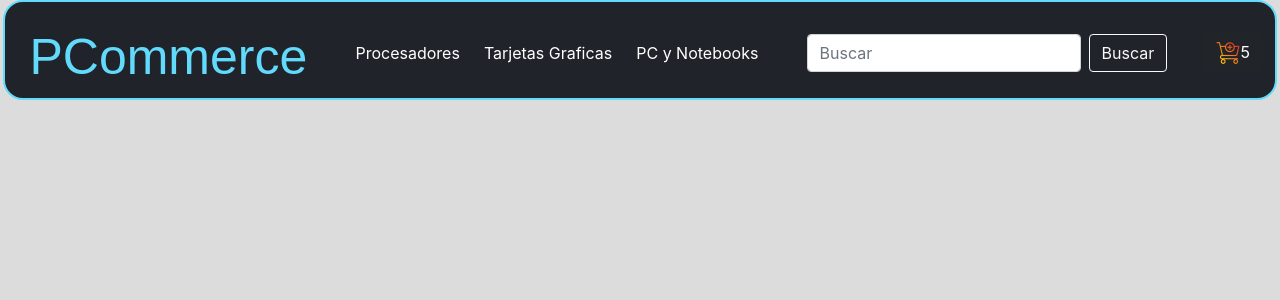
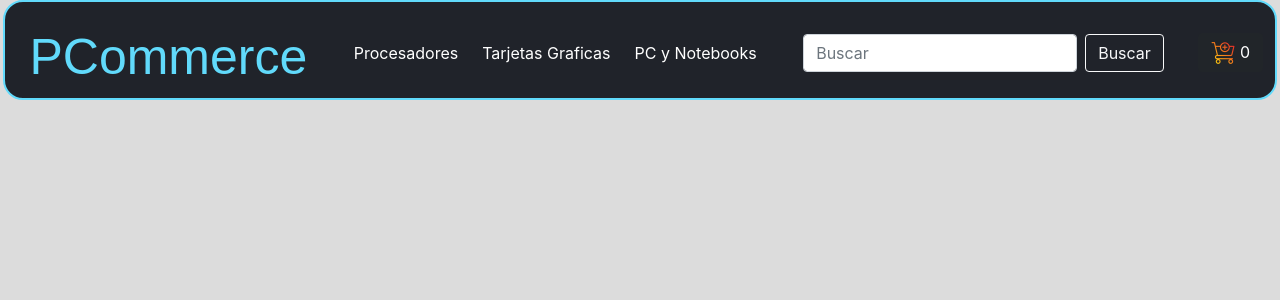
Before and after one commit to Darwinaly/CoderHouse-React-JS-PCommerce, a React (Create React App) app: page /cart in a window 1280 px wide. Shown: the top 300 px of the page. Built offline with nearby package versions, Linux system fonts and the light colour scheme.

Commit message:
Darwin Figueredo - Desafio Clase 9

```diff
--- a/src/App.js
+++ b/src/App.js
@@ -1,14 +1,17 @@
 
 import './App.css';
-import {BrowserRouter, Routes, Route} from 'react-router-dom'
+import {BrowserRouter, Routes, Route} from 'react-router-dom';
 import ItemDetailContainer from './components/ItemDetailContainer/ItemDetailContainer';
 import ItemListContainer from './components/ItemListContainer/ItemListContainer';
 import NavBar from './components/NavBar/NavBar';
-
+import Cart from './components/Cart/Cart';
+import { CartContexProvider } from './context/CartContext';
 
 function App() {
+
   return (
     <div className="App">
+      <CartContexProvider>
         <BrowserRouter>
           <NavBar/>
           <Routes>
@@ -16,8 +19,10 @@ function App() {
             <Route path='/category/:categoryId' element={<ItemListContainer/>}/>
             <Route path='/marca/:marcaId' element={<ItemListContainer/>}/>
             <Route path='/detail/:productId' element={<ItemDetailContainer/>}/>
+            <Route path='/cart' element= {<Cart/>}/>
           </Routes>
         </BrowserRouter>
+      </CartContexProvider>
     </div>
   );
 }
--- /dev/null
+++ b/src/components/Cart/Cart.js
@@ -0,0 +1,15 @@
+import { useContext } from "react"
+import CartContext from '../../context/CartContext'
+
+const Cart = () => {
+
+    const {cart} = useContext(CartContext)
+
+    return (
+        <div>
+            {cart.map (prod => <div key={prod.id}>Nombre: {prod.name} | Precio: USD{prod.price} | Cantidad: {prod.count} | Total: {prod.price * prod.count}</div>)}
+        </div>
+    )
+}
+
+export default Cart
--- a/src/components/CartWidget/CartWidget.js
+++ b/src/components/CartWidget/CartWidget.js
@@ -1,8 +1,15 @@
+import { useContext } from 'react';
+import CartContext from '../../context/CartContext'
 import logo from './addtocart.png';
 
-function CartWidget (props) {
+const CartWidget = () => {
+
+    const {getQuantity} = useContext(CartContext)
+
+    const quantity = getQuantity()
+
     return(
-        <button type="button" className="btn btn-dark"><img src={logo} alt="add to cart"/>{props.compras}</button>
+        <button type="button" className="btn btn-dark"><img src={logo} alt="add to cart"/> {quantity} </button>
     )
 }
 
--- a/src/components/ItemDetail/ItemDetail.js
+++ b/src/components/ItemDetail/ItemDetail.js
@@ -1,15 +1,20 @@
 import { Link } from 'react-router-dom'
-import { useState } from 'react';
+import { useState, useContext } from 'react';
 import ItemCount from "../ItemCount/ItemCount";
 import './ItemDetail.css'
+import CartContext from '../../context/CartContext'
 
 const ItemDetail = ({id, name, price, img, stock, description}) => {
 
-    const [quantityOnAdd, setQuantityOnAdd] = useState(0)
+    const [quantity, setQuantity] = useState(0)
+
+    const {addItem, getProduct} = useContext(CartContext)
+
 
     const onAdd = (count) => {
-        console.log('Add to cart');
-        setQuantityOnAdd (count)
+        setQuantity (count)
+
+        addItem({id, name, price, count})
     };
 
     return(
@@ -18,9 +23,13 @@ const ItemDetail = ({id, name, price, img, stock, description}) => {
             <h1 className="card-title-detail">{name}</h1>
             <h2 className="price-detail">USD {price}</h2>
             <p className="description-detail">{description}</p>
-            { quantityOnAdd > 0 ? <Link to='/cart' className="ItemCount FinalizarCompra">Comprar Ahora</Link> : <div className="ItemCount"><ItemCount  stock={stock} initial={1} onAdd={onAdd}/></div>}
+            { quantity > 0
+            ? <Link to='/cart' className="ItemCount FinalizarCompra">Comprar Ahora</Link>
+            : <div className="ItemCount"><ItemCount  stock={stock} initial={getProduct.quantity} onAdd={onAdd}/></div>}
         </div>
     )
 }
 
 export default ItemDetail
+
+// {getProduct(id)?.quantity}
--- a/src/components/ItemDetailContainer/ItemDetailContainer.js
+++ b/src/components/ItemDetailContainer/ItemDetailContainer.js
@@ -7,14 +7,21 @@ import { useParams } from "react-router-dom"
 const ItemDetailContainer = () => {
 
     const [product, setProduct] = useState()
+    const [loading, setLoading] = useState(true)
 
     const {productId} = useParams()
 
     useEffect (() =>{
         getProductsById(productId).then(response => {
             setProduct(response)
+        }).finally(() => {
+            setLoading(false)
         })
-    },[])
+    },[productId])
+
+    if (loading) {
+        return <h1>Cargando...</h1>
+    }
 
     return(
         <ItemDetail {...product}/>
--- a/src/components/NavBar/NavBar.js
+++ b/src/components/NavBar/NavBar.js
@@ -16,7 +16,7 @@ function NavBar () {
                     <input className="form-control me-2 float-rigt" type="search" placeholder="Buscar" aria-label="Search"/>
                     <button className="btn btn-outline-light" type="submit">Buscar</button>
                 </form>
-                <CartWidget compras="5"/>
+                <CartWidget/>
             </div>
         </nav>
         </>
--- /dev/null
+++ b/src/context/CartContext.js
@@ -0,0 +1,34 @@
+import { useState, createContext} from "react";
+
+const CartContext = createContext()
+
+export const CartContexProvider = ({children}) => {
+
+    const [cart, setCart] = useState([])
+
+    const addItem = (productToAdd) => {
+        setCart ([...cart, productToAdd])
+    }
+
+    const getQuantity = () => {
+        let accu = 0
+        cart.forEach(prod => {
+          accu += prod.count
+        })
+
+        return accu
+    }
+
+
+    const getProduct = (id) => {
+        return cart.find(prod => prod.id === id)
+    }
+
+    return (
+        <CartContext.Provider value={{cart, addItem, getQuantity, getProduct}}>
+            {children}
+        </CartContext.Provider>
+    )
+}
+
+export default CartContext
```
Lines whose indentation alone changed are shown as unchanged.
